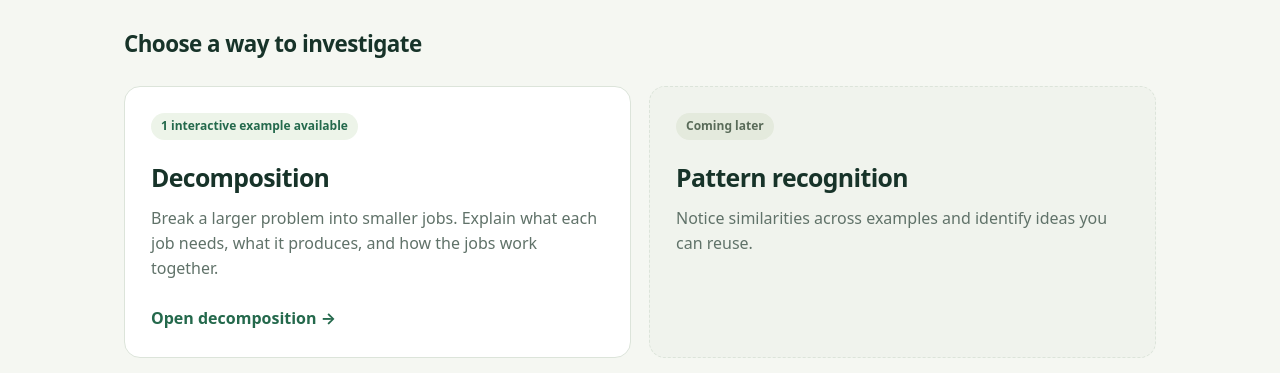
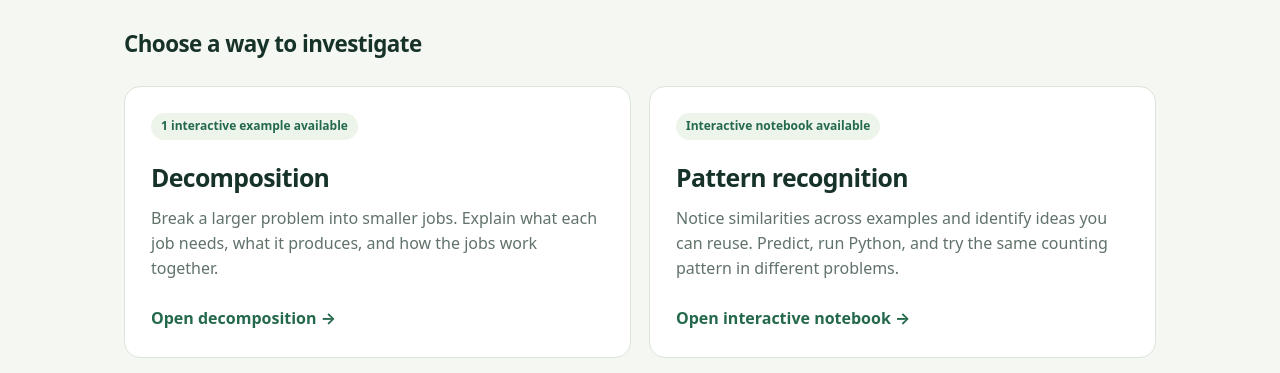
Before and after one commit to mindy604/2026CP12, a plain HTML site: page computational-thinking.html in a window 1280 px wide. Shown: the part 347-720 px from the top of the page. Drawn offline with Linux system fonts and the light colour scheme.

Commit message:
Link pattern recognition notebook from computational thinking

```diff
--- a/computational-thinking.html
+++ b/computational-thinking.html
@@ -14,7 +14,7 @@
   <section aria-labelledby="choose-heading"><h2 id="choose-heading">Choose a way to investigate</h2>
     <div class="cards">
       <a class="topic-card" href="decomposition.html" aria-label="Open Decomposition"><span class="badge">1 interactive example available</span><h2>Decomposition</h2><p>Break a larger problem into smaller jobs. Explain what each job needs, what it produces, and how the jobs work together.</p><span class="open">Open decomposition →</span></a>
-      <article class="topic-card upcoming"><span class="badge">Coming later</span><h2>Pattern recognition</h2><p>Notice similarities across examples and identify ideas you can reuse.</p></article>
+      <a class="topic-card" href="https://pattern-recognition-notebook.workspace-897583.chatgpt.site" aria-label="Open Pattern recognition notebook"><span class="badge">Interactive notebook available</span><h2>Pattern recognition</h2><p>Notice similarities across examples and identify ideas you can reuse. Predict, run Python, and try the same counting pattern in different problems.</p><span class="open">Open interactive notebook →</span></a>
       <article class="topic-card upcoming"><span class="badge">Coming later</span><h2>Abstraction</h2><p>Choose the information that matters for your purpose and decide what details to leave out.</p></article>
       <article class="topic-card upcoming"><span class="badge">Coming later</span><h2>Algorithm design</h2><p>Develop precise instructions, trace what they do, and test them with different cases.</p></article>
     </div>
```
